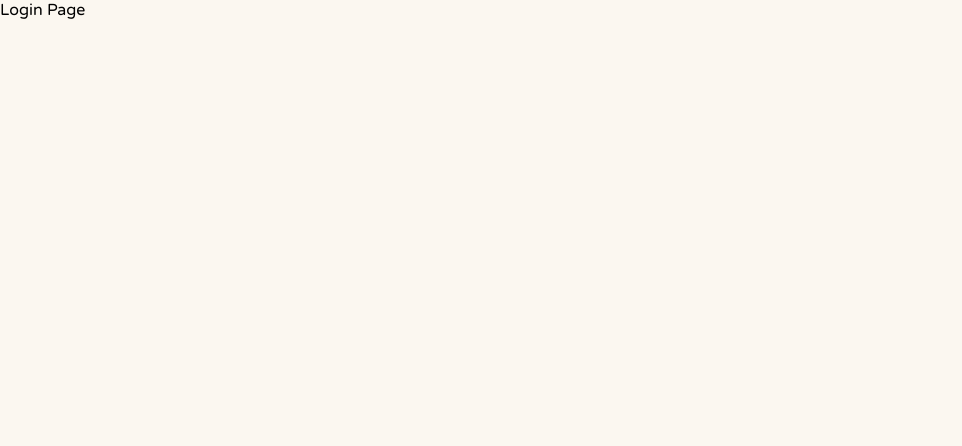
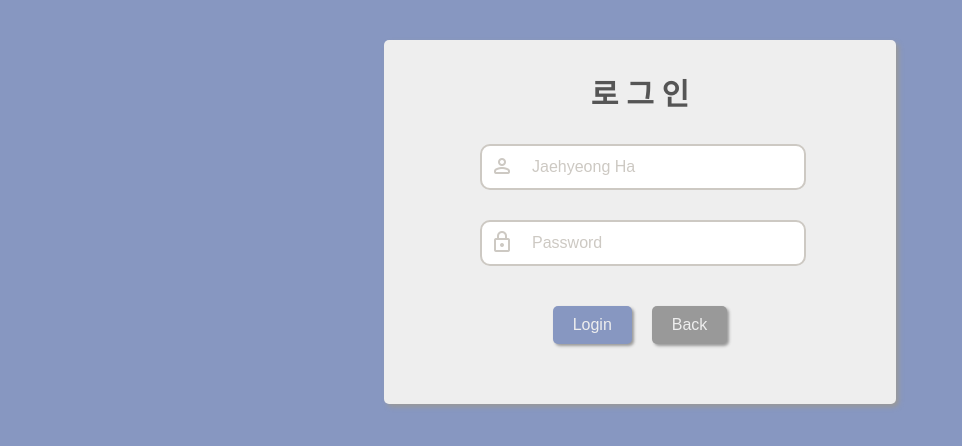
Before and after one commit to jaehyeong305/hajae-tech-blog, a Next.js app in the folder htb-frontend/: page /login in a window 1280 px wide. Shown: the top 446 px of the page, without its empty margins (0-962 px from the left). Built offline with nearby package versions, Linux system fonts and the light colour scheme.

Commit message:
HTB-6 add LoginForm component, and modify page component

```diff
--- /dev/null
+++ b/htb-frontend/src/app/login/components/LoginForm.module.scss
@@ -0,0 +1,49 @@
+@import 'src/styles/vars/colors';
+
+.loginForm {
+    text-align: center;
+}
+
+.errorMessage {
+    color: rgb(196, 60, 60);
+    font-size: 16px;
+}
+
+.primaryButton {
+    margin-top: 40px;
+    padding: 10px 20px;
+    cursor: pointer;
+
+    background-color: $background-blue;
+    border: 0;
+    border-radius: 5px;
+    box-shadow: 2px 2px 3px $gray;
+
+    color: $very-light-gray;
+    font-weight: 500;
+    font-size: 16px;
+
+    &:hover {
+        background-color: $hovered-background-blue;
+    }
+}
+
+.closeButton {
+    margin-top: 40px;
+    margin-left: 20px;
+    padding: 10px 20px;
+    cursor: pointer;
+
+    background-color: $gray;
+    border: 0;
+    border-radius: 5px;
+    box-shadow: 2px 2px 3px $gray;
+
+    color: $very-light-gray;
+    font-weight: 500;
+    font-size: 16px;
+
+    &:hover {
+        background-color: $l-primary-gray;
+    }
+}
--- /dev/null
+++ b/htb-frontend/src/app/login/components/LoginForm.tsx
@@ -0,0 +1,51 @@
+'use client'
+
+import React from "react";
+import styles from './LoginForm.module.scss';
+import { InputWrapper } from "@/app/components/customInput/CustomInput";
+import { SubmitHandler, useForm } from "react-hook-form";
+import * as yup from "yup";
+import { yupResolver } from '@hookform/resolvers/yup';
+
+type FormValues = {
+    name: string;
+    password: string;
+}
+
+const schema = yup.object().shape({
+    name: yup.string().required("이름을 입력해주세요"),
+    password: yup.string().required("비밀번호를 입력해주세요").min(8, '비밀번호는 8~14 자리수로 입력해주세요').max(14, '비밀번호는 8~14 자리수로 입력해주세요'),
+});
+
+const LoginForm: React.FC = () => {
+    const { register, handleSubmit, formState: { errors }, trigger } = useForm({
+        resolver: yupResolver(schema),
+    });
+
+    const onSubmit: SubmitHandler<FormValues> = (data: FormValues) => {
+        console.log(data);
+    }
+
+    const handleBlurValidation = async (fieldName: keyof FormValues) => {
+        await trigger(fieldName);
+    }
+
+    return (
+        <form onSubmit={handleSubmit(onSubmit)} className={styles.loginForm}>
+            <InputWrapper id="name" type="text">
+                <InputWrapper.Input placeholder="Jaehyeong Ha" {...register("name", { onBlur: () => handleBlurValidation('name')})}  />
+            </InputWrapper>
+            {errors.name && <p className={styles.errorMessage}>{errors.name.message}</p>}
+
+            <InputWrapper id="password" type="password">
+                <InputWrapper.Input placeholder="Password" {...register("password", { onBlur: () => handleBlurValidation('password')})} />
+            </InputWrapper>
+            {errors.password && <p className={styles.errorMessage}>{errors.password.message}</p>}
+
+            <button type="submit" className={styles.primaryButton}>Login</button>
+            <button type="submit" className={styles.closeButton}>Back</button>
+        </form>
+    )
+}
+
+export default LoginForm;
--- /dev/null
+++ b/htb-frontend/src/app/login/page.module.scss
@@ -0,0 +1,46 @@
+@import 'src/styles/vars/colors';
+
+.loginPageWrapper {
+    padding-top: 5vh;
+    width: 100vw;
+    height: 95vh;
+
+    background-color: $background-blue;
+    background-size: cover;
+}
+
+.loginWrapper {
+    display: flex;
+    flex-direction: column;
+    align-items: center;
+    margin-left: 30vw;
+    padding-top: 30px;
+    padding-bottom: 60px;
+    width: 40vw;
+
+    background-color: $very-light-gray;
+    border-radius: 5px;
+    box-shadow: 3px 3px 5px  $gray;
+}
+
+.loginTitle {
+    font-size: 30px;
+    font-weight: 700;
+    color: $l-primary-dark;
+}
+
+.loginInfoWrapper {
+    display: flex;
+    flex-direction: row;
+    align-items: center;
+
+    margin-top: 40px;
+    margin-left: 30vw;
+    padding: 10px 20px;
+    width: calc(40vw - 40px);
+    background-color: $l-primary-white;
+
+    border: solid 2px $info;
+    border-radius: 5px;
+    color: $l-primary-dark;
+}
--- a/htb-frontend/src/app/login/page.tsx
+++ b/htb-frontend/src/app/login/page.tsx
@@ -1,7 +1,23 @@
+import Icon from '../components/icon/Icon';
+import LoginForm from './components/LoginForm';
+import styles from './page.module.scss'
+
 const Login: React.FC = () => {
     return (
-        <div>Login Page</div>
-    )
-};
+        <div className={styles.loginPageWrapper}>
+            <div className={styles.loginWrapper}>
+                <span className={styles.loginTitle}> 로 그 인 </span>
+                <LoginForm />
+            </div>
+            {/* <div className={styles.loginInfoWrapper}>
+                <Icon iconName='info' iconCustomStyle={{color: '#FFBB00', marginRight: '10px'}}/>
+                <p>
+                    해당 블로그에서는 방명록 작성을 위한 로그인 기능을 구현했습니다. <br />
+                    <strong>자주 사용하는 이메일과 비밀번호가 아닌 기억만 할 수 있는 정보</strong>를 입력해주세요.
+                </p>
+            </div> */}
+        </div>
+    );
+}
 
 export default Login;
```
